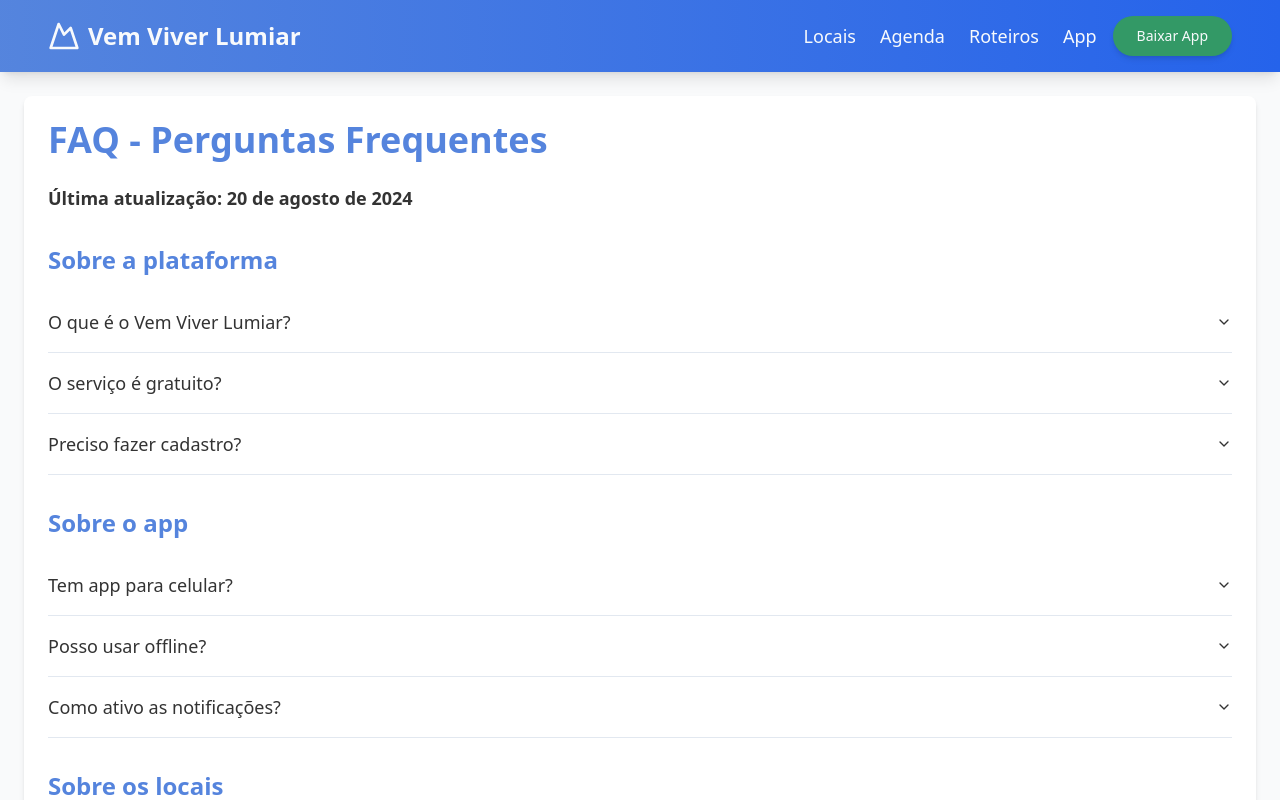
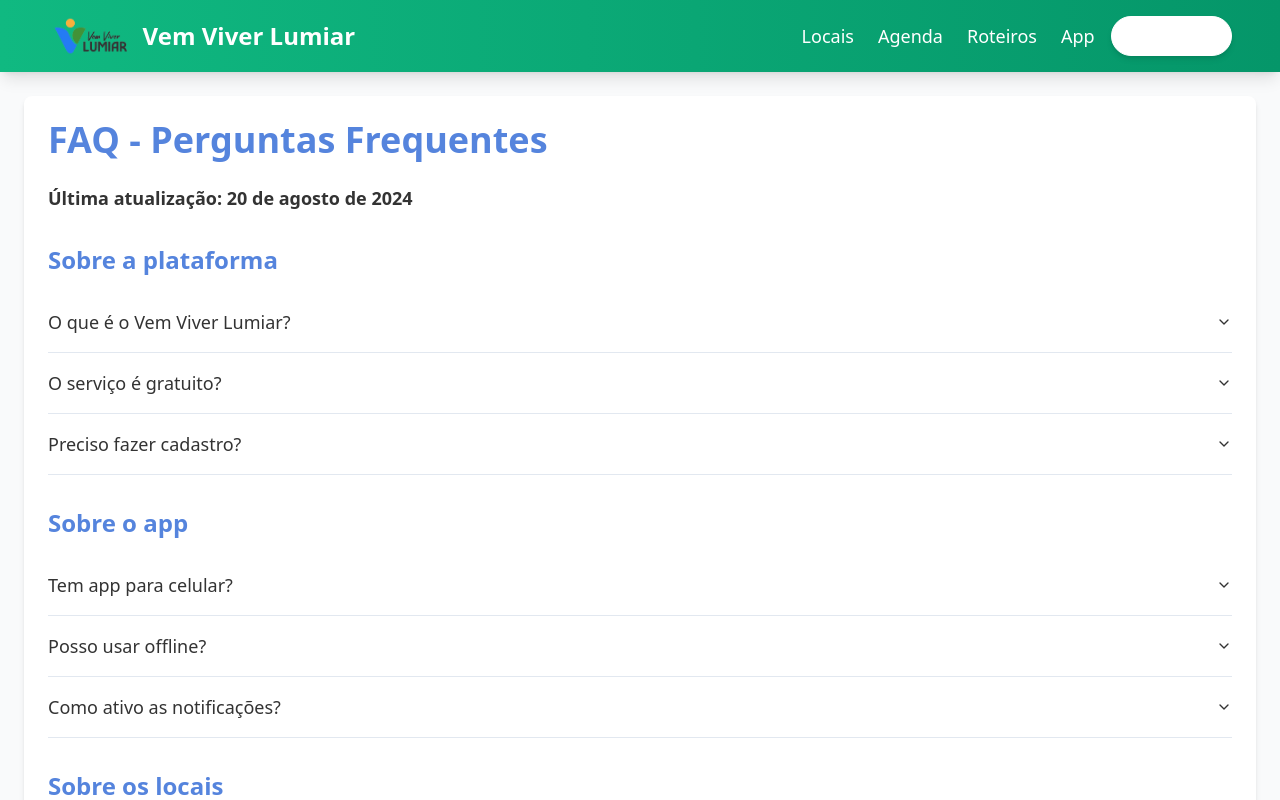
Before and after one commit to matheusmacedo-create/vemviverlumiar, a React (Vite) app: page /faq in a window 1280 px wide. Shown: the top 800 px of the page. Built offline with nearby package versions, Linux system fonts and the light colour scheme.

Commit message:
[dyad] Atualização do layout com cabeçalho verde claro e logo da aplicação - wrote 1 file(s)

```diff
--- a/src/components/Layout.tsx
+++ b/src/components/Layout.tsx
@@ -2,24 +2,24 @@ import React from 'react';
 import { MadeWithDyad } from '@/components/made-with-dyad';
 import { Link } from 'react-router-dom';
 import { Button } from '@/components/ui/button'; // Importando Button do shadcn/ui
-import { MountainIcon, Facebook, Instagram, Youtube } from 'lucide-react'; // Importando ícones
+import { Facebook, Instagram, Youtube } from 'lucide-react'; // Importando ícones (MountainIcon removido)
 
 const Header = () => (
-  <header className="bg-gradient-to-r from-primary to-blue-600 text-primary-foreground p-4 shadow-lg">
+  <header className="bg-gradient-to-r from-emerald-500 to-emerald-600 text-white p-4 shadow-lg">
     <div className="container mx-auto flex flex-col md:flex-row justify-between items-center gap-4">
       <Link to="/" className="flex items-center gap-2 text-2xl font-bold hover:opacity-80 transition-opacity">
-        <MountainIcon className="h-8 w-8" />
+        <img src="/logo.png" alt="Vem Viver Lumiar Logo" className="h-10 w-auto" /> {/* Logo adicionada */}
         <span>Vem Viver Lumiar</span>
       </Link>
       <nav className="flex-grow">
         <ul className="flex flex-wrap justify-center md:justify-end items-center gap-6 text-lg">
-          <li><a href="#" className="hover:underline hover:text-accent transition-colors">Locais</a></li>
-          <li><a href="#" className="hover:underline hover:text-accent transition-colors">Agenda</a></li>
-          <li><a href="#" className="hover:underline hover:text-accent transition-colors">Roteiros</a></li>
-          <li><a href="#" className="hover:underline hover:text-accent transition-colors">App</a></li>
+          <li><a href="#" className="hover:underline hover:text-gray-200 transition-colors">Locais</a></li>
+          <li><a href="#" className="hover:underline hover:text-gray-200 transition-colors">Agenda</a></li>
+          <li><a href="#" className="hover:underline hover:text-gray-200 transition-colors">Roteiros</a></li>
+          <li><a href="#" className="hover:underline hover:text-gray-200 transition-colors">App</a></li>
         </ul>
       </nav>
-      <Button variant="secondary" className="mt-4 md:mt-0 px-6 py-2 rounded-full shadow-md hover:bg-secondary/90 transition-colors">
+      <Button variant="outline" className="mt-4 md:mt-0 px-6 py-2 rounded-full shadow-md text-white border-white hover:bg-white hover:text-emerald-600 transition-colors">
         Baixar App
       </Button>
     </div>
@@ -32,7 +32,7 @@ const Footer = () => (
       {/* Coluna 1: Logo e Descrição */}
       <div className="flex flex-col items-center md:items-start">
         <Link to="/" className="flex items-center gap-2 text-2xl font-bold text-white mb-4">
-          <MountainIcon className="h-8 w-8" />
+          <img src="/logo.png" alt="Vem Viver Lumiar Logo" className="h-10 w-auto" /> {/* Logo adicionada */}
           <span>Vem Viver Lumiar</span>
         </Link>
         <p className="text-sm leading-relaxed mb-4">
```
